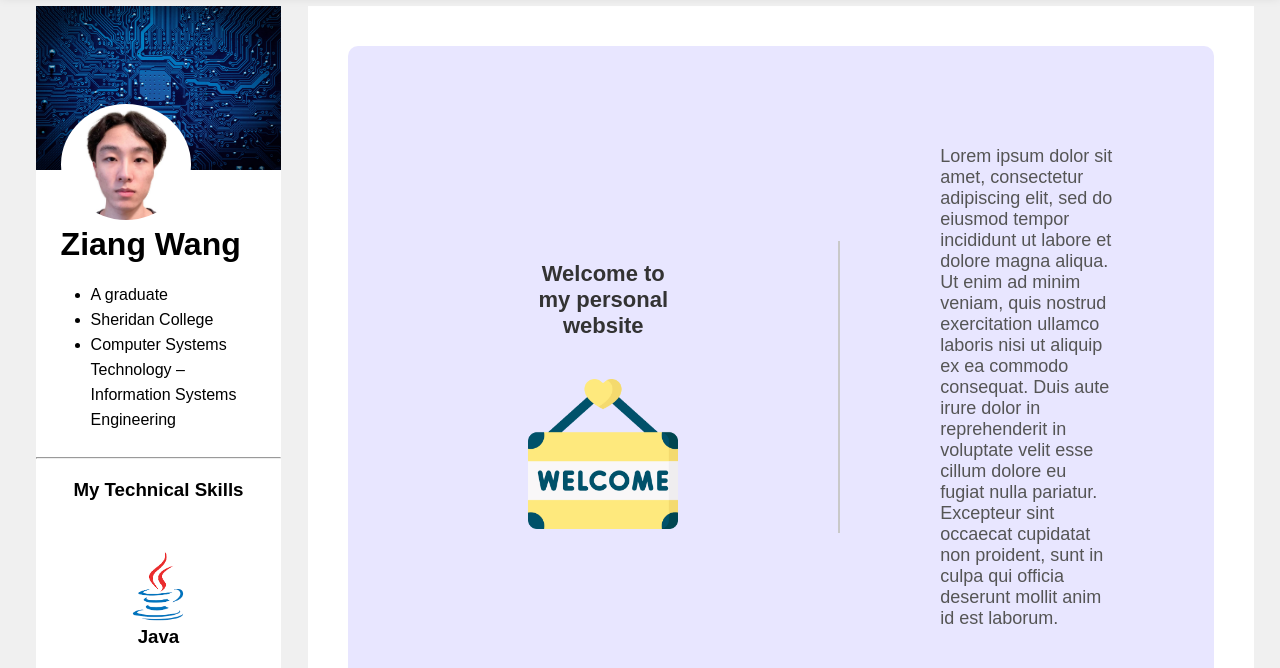
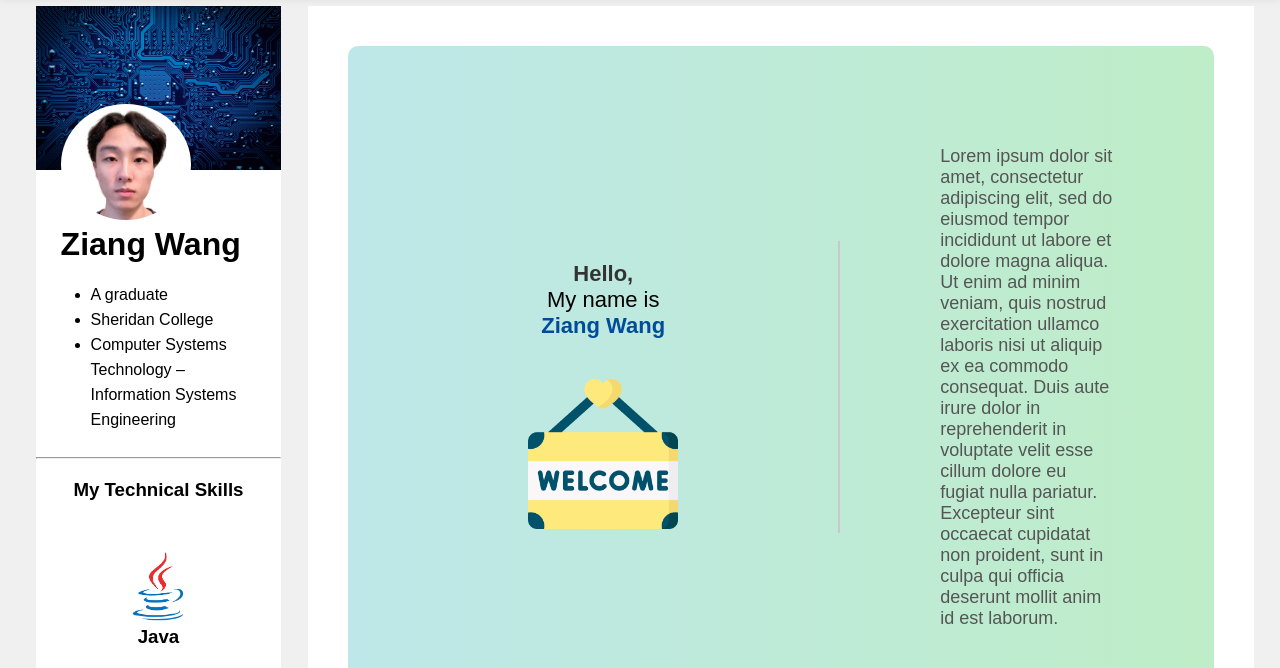
Before and after one commit to ZiangWangg/Personal-Profile, a plain HTML site: page index.html in a window 1280 px wide. Shown: the part 99-767 px from the top of the page. Drawn offline with Linux system fonts and the light colour scheme.

Commit message:
update color

```diff
--- a/index.html
+++ b/index.html
@@ -152,7 +152,8 @@
     <div class="main">
       <div class="body-text">
         <div class="body-title">
-            <h3>Welcome to my personal website </h3>
+            <h3>Hello, </h3>
+            <p>My name is <b>Ziang Wang</b></p>
             <img src="image/welcome.png">
         </div>
         <div class="welcome">
--- a/style.css
+++ b/style.css
@@ -287,8 +287,8 @@ a {
 }
 
 .body-text {
-  background-color: rgb(232, 230, 255);
-
+  /* background-color: rgb(232, 230, 255); */
+  background: linear-gradient(to right, rgb(190, 231, 233), #beedc7);
   margin: 40px;
   text-align: center;
   padding-top: 80px;
@@ -306,14 +306,24 @@ a {
 
 .body-title h3 {
   margin-top: 20px;
-  margin-bottom: 40px;
   margin-left: 80px;
   margin-right: 160px;
-  font-weight: 400;
   font-weight: 600;
   color: #333;
   font-size: 22px;
 
+}
+.body-title p {
+  margin-bottom: 40px;
+  margin-left: 80px;
+  margin-right: 160px;
+  color: #000000;
+  font-size: 22px;
+
+}
+
+.body-title b {
+  color: #004c99;
 }
 
 
```
